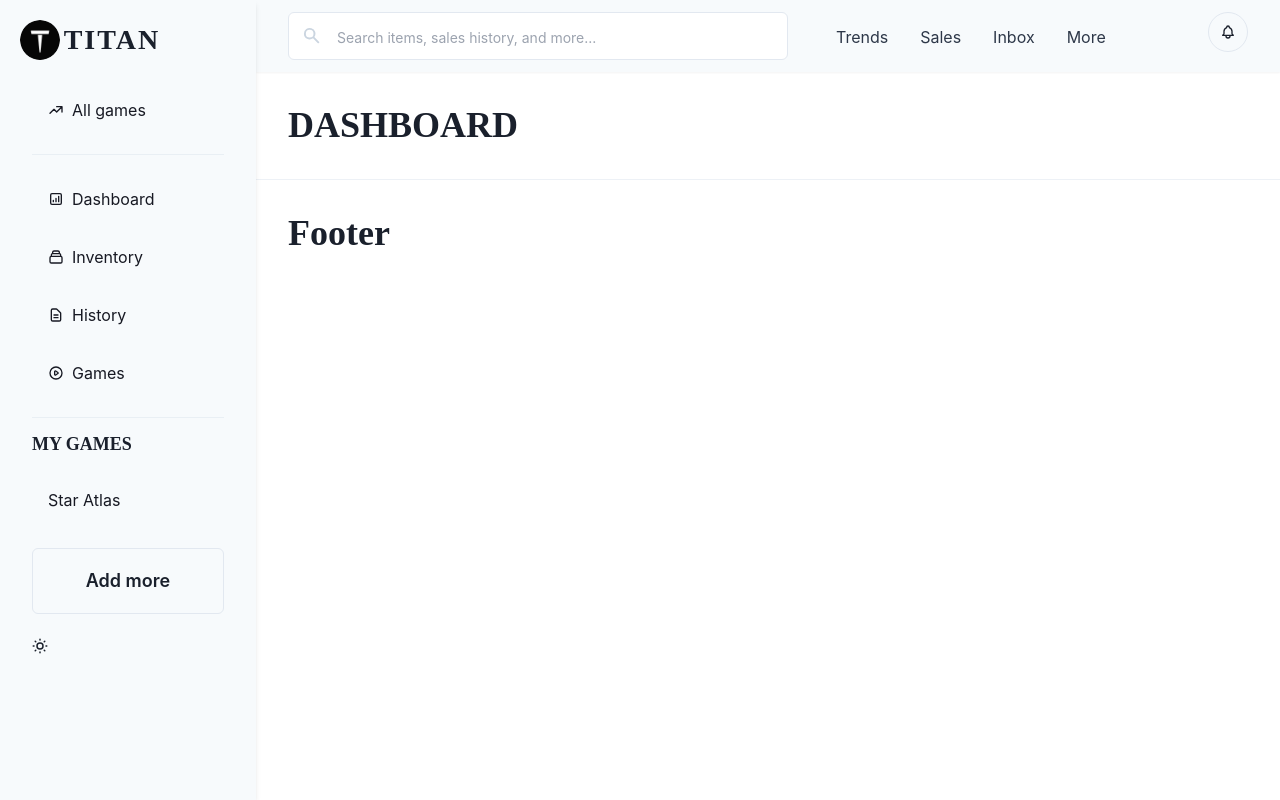
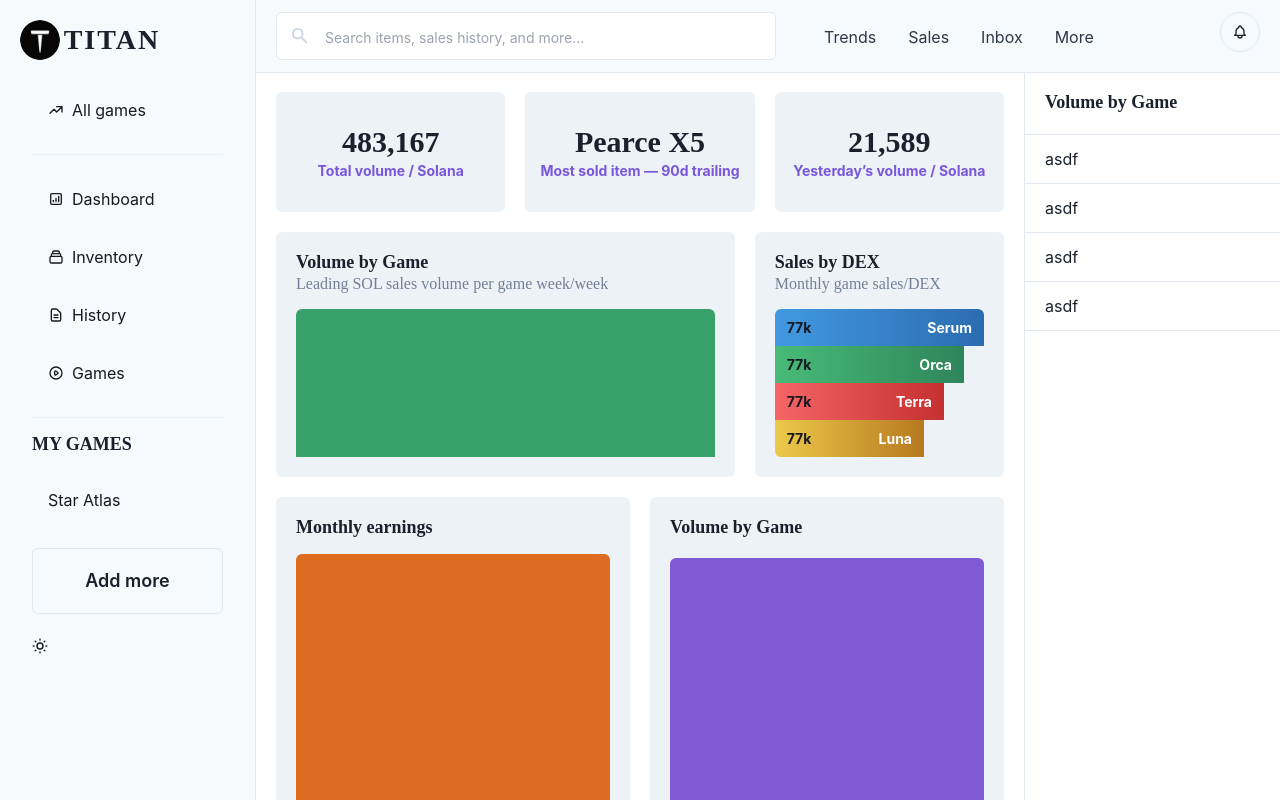
Before and after one commit to dhyon/prototype, a Next.js app: page /dashboard in a window 1280 px wide. Shown: the top 800 px of the page. Built offline with nearby package versions, Linux system fonts and the light colour scheme.

Commit message:
beginning dashboard

```diff
--- a/components/header.js
+++ b/components/header.js
@@ -47,7 +47,7 @@ function Header() {
       py={5}
       position="fixed"
       width="256px"
-      shadow="md"
+      borderRightWidth={1}
       borderLeft={1}
       minH="100vh"
       bg={bg}
--- a/components/page-header.js
+++ b/components/page-header.js
@@ -35,7 +35,7 @@ function PageHeader() {
   const inputBg = useColorModeValue('white', 'gray.700');
   const linkColors = useColorModeValue('gray.700', 'gray.400');
   return (
-    <Box px={[5, 5, 8]} py={3} position="fixed" top={0} shadow="sm" zIndex={400} bg={bg} width={["100%", "100%", "calc(100% - 256px)"]}>
+    <Box px={[5, 5]} py={3} position="fixed" top={0} borderBottomWidth={1} zIndex={400} bg={bg} width={["100%", "100%", "calc(100% - 256px)"]}>
 
 <Box float="right" display={["block", "block", "block", "block", "none"]} ml={ 2 } height="100%">
       <Sidebar />
--- a/pages/dashboard.tsx
+++ b/pages/dashboard.tsx
@@ -1,51 +1,197 @@
 import type { NextPage } from 'next';
 // import Image from 'next/image'
 import Layout from '../components/layout';
-import { useColorModeValue, Grid, Box, Image, Heading, SimpleGrid, Flex } from '@chakra-ui/react';
+import { Center, useColorModeValue, Grid, Box, Image, Heading, SimpleGrid, Flex } from '@chakra-ui/react';
 
 const Home: NextPage = () => {
   let cardBackground = useColorModeValue('gray.100', 'gray.700');
+  let colorTitan = useColorModeValue('titan', 'titanLight');
+  let sidebarBg = useColorModeValue('"gray.50"', 'gray.900');
+  let temperatureLight = useColorModeValue('.400', '.300');
+  let temperatureDark = useColorModeValue('.600', '.600');
   return (
     <Layout title="Dashboard">
-      <Box p={[5, 5, 8]}>
+      <Box >
         <Heading
           fontWeight="bold"
           textTransform="uppercase"
           as={'h1'}
-          // opacity="0"
-          // position="absolute"
+          opacity="0"
+          position="absolute"
+          zIndex={-1}
         >
           Dashboard
         </Heading>
 
-        {/* <Grid templateColumns={['100% 100%', '100% 100%', '100% 100%', 'calc(100% - 256px) 256px']}>
-          <Box>
-            <SimpleGrid columns={[1, 2, 3]} spacing={[4, 4, 8]} mb={[4, 4, 8]}>
-              <Box height="120px" bg={ cardBackground } rounded="md" shadow="md"></Box>
-              <Box height="120px" bg={ cardBackground } rounded="md" shadow="md"></Box>
-              <Box height="120px" bg={ cardBackground } rounded="md" shadow="md"></Box>
+        <Grid templateColumns={['100% 100%', '100% 100%', '100% 100%', "100% 100%", 'calc(100% - 256px) 256px']}>
+          <Box p={5}>
+            <SimpleGrid columns={[1, 2, 3]} spacing={[4, 4, 5]} mb={[4, 4, 5]}>
+              <Box height="120px" bg={cardBackground}  rounded="md" p={1}>
+                <Center height="100%">
+                  <Box textAlign="center">
+                  <Heading fontSize={30}>
+                  483,167
+                  </Heading>
+
+                  <Box color={ colorTitan } fontWeight="bold" fontSize="sm">
+                    Total volume / Solana
+                  </Box>
+                  </Box>
+                </Center>
+              </Box>
+              <Box height="120px"  bg={cardBackground}  rounded="md" p={1}>
+              <Center height="100%">
+              <Box textAlign="center">
+                  <Heading fontSize={30}>
+                  Pearce X5
+                  </Heading>
+
+                  <Box color={ colorTitan } fontWeight="bold" fontSize="sm">
+                  Most sold item — 90d trailing
+                  </Box>
+                  </Box>
+
+                </Center>
+              </Box>
+              <Box height="120px" bg={cardBackground} rounded="md" p={1}>
+              <Center height="100%">
+              <Box textAlign="center">
+                  <Heading fontSize={30} >
+                  21,589
+                  </Heading>
+
+                  <Box color={colorTitan} fontWeight="bold" fontSize="sm">
+                    Yesterday’s volume / Solana
+                  </Box>
+                  </Box>
+                </Center>
+              </Box>
             </SimpleGrid>
 
-            <Flex gridGap={[4, 4, 8]} mb={[4, 4, 8]}>
-              <Box flex={2} height="120px" bg={ cardBackground } rounded="md" shadow="md"></Box>
+            <Flex gridGap={[4, 4, 5]} mb={[4, 4, 5]}>
+              <Box flex={2}  bg={cardBackground} rounded="md"  p={ 5 }>
+                <Box height="100%" overflow="hidden">
+              <Heading fontSize={"lg"} >
+              Volume by Game
+                  </Heading>
 
-              <Box flex={1} height="120px" bg={ cardBackground } rounded="md" shadow="md"></Box>
+                  <Heading fontSize={"md"} color="gray.500" fontWeight='500' mb={4}>
+                  Leading SOL sales volume per game week/week
+                  </Heading>
+
+                  <Box height="100%" bg="green.500" rounded="md">
+                    </Box>
+                    </Box>
+
+              </Box>
+
+              <Box flex={1}  bg={cardBackground} rounded="md" p={5}>
+              <Heading fontSize={"lg"} >
+                Sales by DEX
+                  </Heading>
+
+                  <Heading fontSize={"md"} color="gray.500" fontWeight='500' mb={4}>
+                  Monthly game sales/DEX
+                  </Heading>
+
+                  <Box rounded="md" overflow="hidden">
+
+                  <Box px={3} py={2} color="white" fontSize="sm" fontWeight="bold" display="flex" bgGradient={`linear(to-r, blue${temperatureLight}, blue${temperatureDark})`}>
+
+                    <Box flex={1} color="gray.900">
+                      77k
+                    </Box>
+
+                    <Box alignSelf="flex-end" >
+                        Serum
+                    </Box>
+                  </Box>
+
+                  <Box px={3} py={2} color="white" width="calc(100% - 20px)" fontSize="sm" fontWeight="bold" display="flex" bgGradient={`linear(to-r, green${temperatureLight}, green${temperatureDark})`}>
+                  <Box flex={1} color="gray.900">
+                      77k
+                    </Box>
+
+                    <Box alignSelf="flex-end" >
+
+                        Orca
+
+                    </Box>
+                  </Box>
+
+                  <Box px={3} py={2} color="white"  width="calc(100% - 40px)"  fontSize="sm" fontWeight="bold" display="flex" bgGradient={`linear(to-r, red${temperatureLight}, red${temperatureDark})`}>
+                  <Box flex={1} color="gray.900">
+                      77k
+                    </Box>
+
+                    <Box alignSelf="flex-end" >
+                        Terra
+                    </Box>
+                  </Box>
+
+
+                  <Box px={3} py={2} color="white"  width="calc(100% - 60px)"  fontSize="sm" fontWeight="bold" display="flex" bgGradient={`linear(to-r, yellow${temperatureLight}, yellow${temperatureDark})`}>
+                  <Box flex={1} color="gray.900">
+                      77k
+                    </Box>
+
+                    <Box alignSelf="flex-end" >
+                        Luna
+                    </Box>
+                  </Box>
+
+
+                  </Box>
+
+
+
+              </Box>
             </Flex>
 
-            <SimpleGrid columns={[1, 1, 2]} spacing={[4, 4, 8]}>
-              <Box bg={ cardBackground } rounded="md" shadow="md" p={5}>
-                adfs
+            <SimpleGrid columns={[1, 1, 2]} spacing={[4, 4, 5]}>
+              <Box bg={cardBackground} rounded="md" p={5}>
+              <Heading fontSize={"lg"} mb={4}>
+              Monthly earnings
+                  </Heading>
+
+                  <Box height="400px" bg="orange.500" rounded="md">
+                  </Box>
+
               </Box>
 
-              <Box bg={ cardBackground } rounded="md" shadow="md" p={5 }>
-                asdf
+              <Box bg={cardBackground} rounded="md" p={5}>
+              <Heading fontSize={"lg"} mb={5}>
+              Volume by Game
+                  </Heading>
+
+                  <Box height="400px" bg="purple.500" rounded="md">
+                  </Box>
               </Box>
             </SimpleGrid>
           </Box>
-          <Box gridRow={[2, 2, 2, 1]} gridColumn={[1, 1, 1, 2]} pl={[0, 0, 4]}>
-            adsf
+          <Box borderLeftWidth={1} gridRow={[2, 2, 2, 1]} gridColumn={[1, 1, 1, 2]}  bg={ sidebarBg }>
+          <Heading fontSize={"lg"} p={5 }  borderBottomWidth={1}>
+              Volume by Game
+          </Heading>
+
+          <Box borderBottomWidth={1} px={5} py={3}>
+            asdf
+            </Box>
+
+
+            <Box borderBottomWidth={1} px={5} py={3}>
+            asdf
+            </Box>
+
+            <Box borderBottomWidth={1} px={5} py={3}>
+            asdf
+            </Box>
+
+            <Box borderBottomWidth={1} px={5} py={3}>
+            asdf
+            </Box>
           </Box>
-        </Grid> */}
+        </Grid>
       </Box>
     </Layout>
   );
--- a/public/theme.js
+++ b/public/theme.js
@@ -3,6 +3,7 @@ import { extendTheme } from "@chakra-ui/react"
 const theme = extendTheme({
 	colors: {
 		titan: "#7956DD",
+		titanLight: "#B399FF",
 		darkGray: "#393940",
 		darkerGray: "#2E2E33",
 	},
```
Also changed, not shown: public/volume-by-game.png (added).
